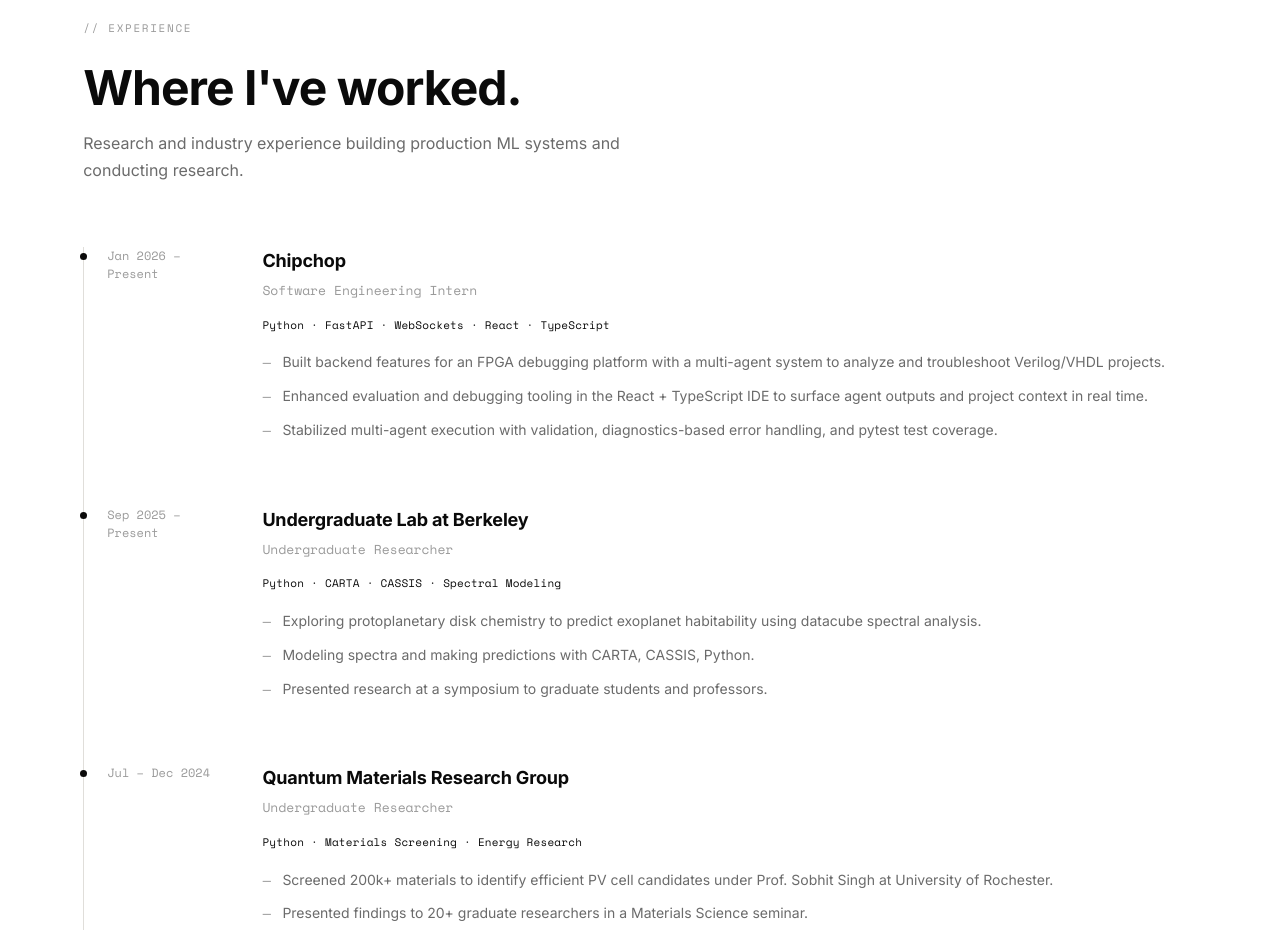
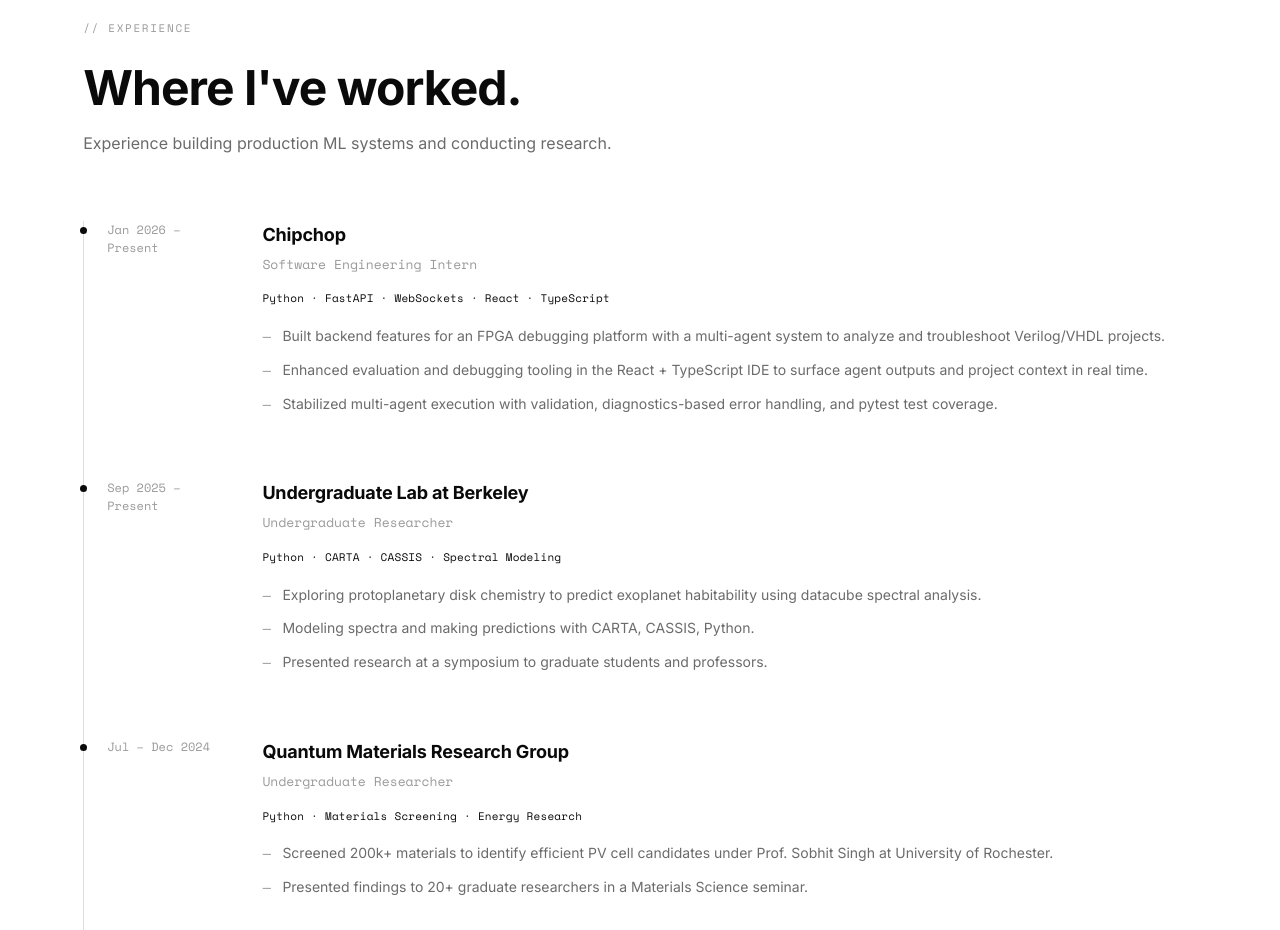
Before and after one commit to aryanj2374/aryanj2374.github.io, a React (Vite) app: page / in a window 1280 px wide. Shown: the part 900-1830 px from the top of the page. Built offline with nearby package versions, Linux system fonts and the light colour scheme.

Commit message:
Updated experience label

```diff
--- a/src/components/Experience.tsx
+++ b/src/components/Experience.tsx
@@ -35,7 +35,7 @@
               lineHeight: 1.65,
             }}
           >
-            Research and industry experience building production ML systems and conducting research.
+            Experience building production ML systems and conducting research.
           </p>
         </div>
 
```
